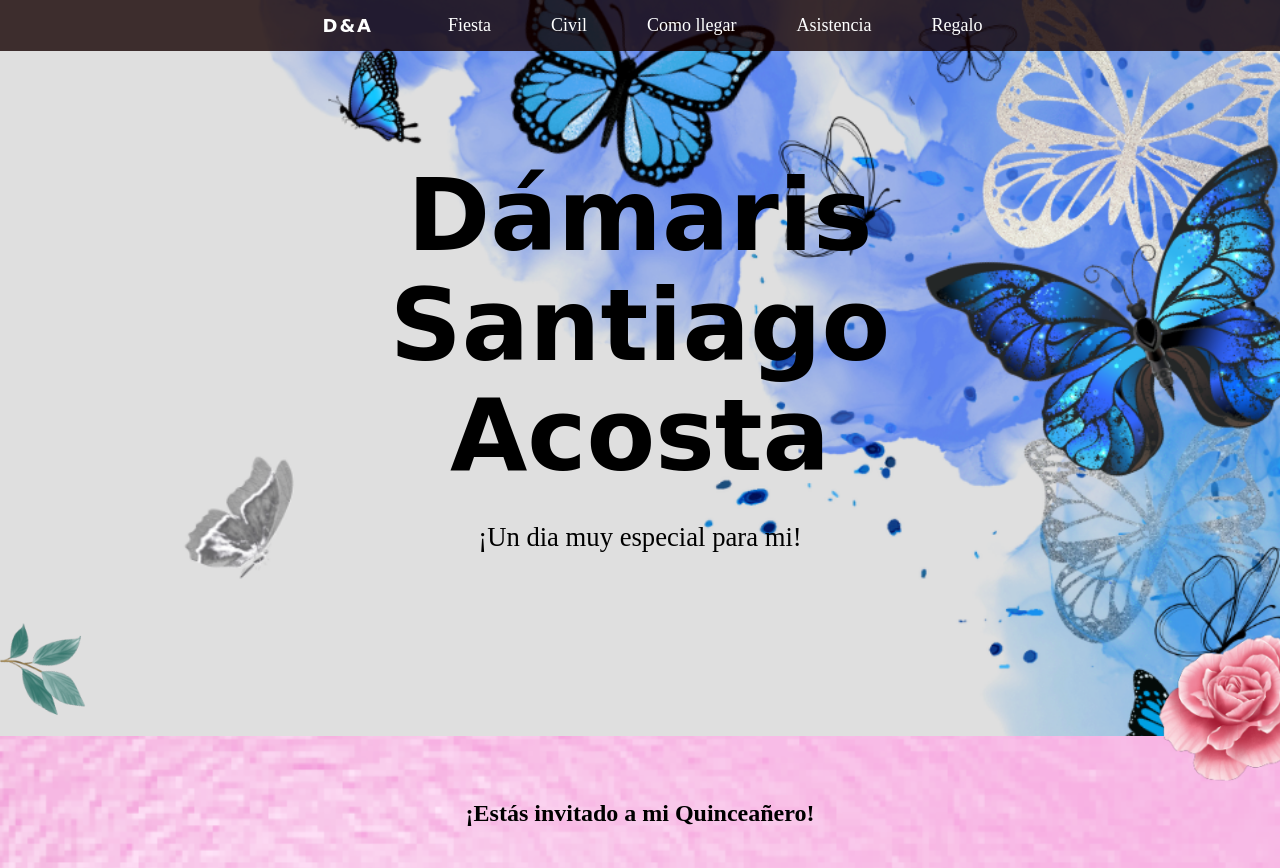
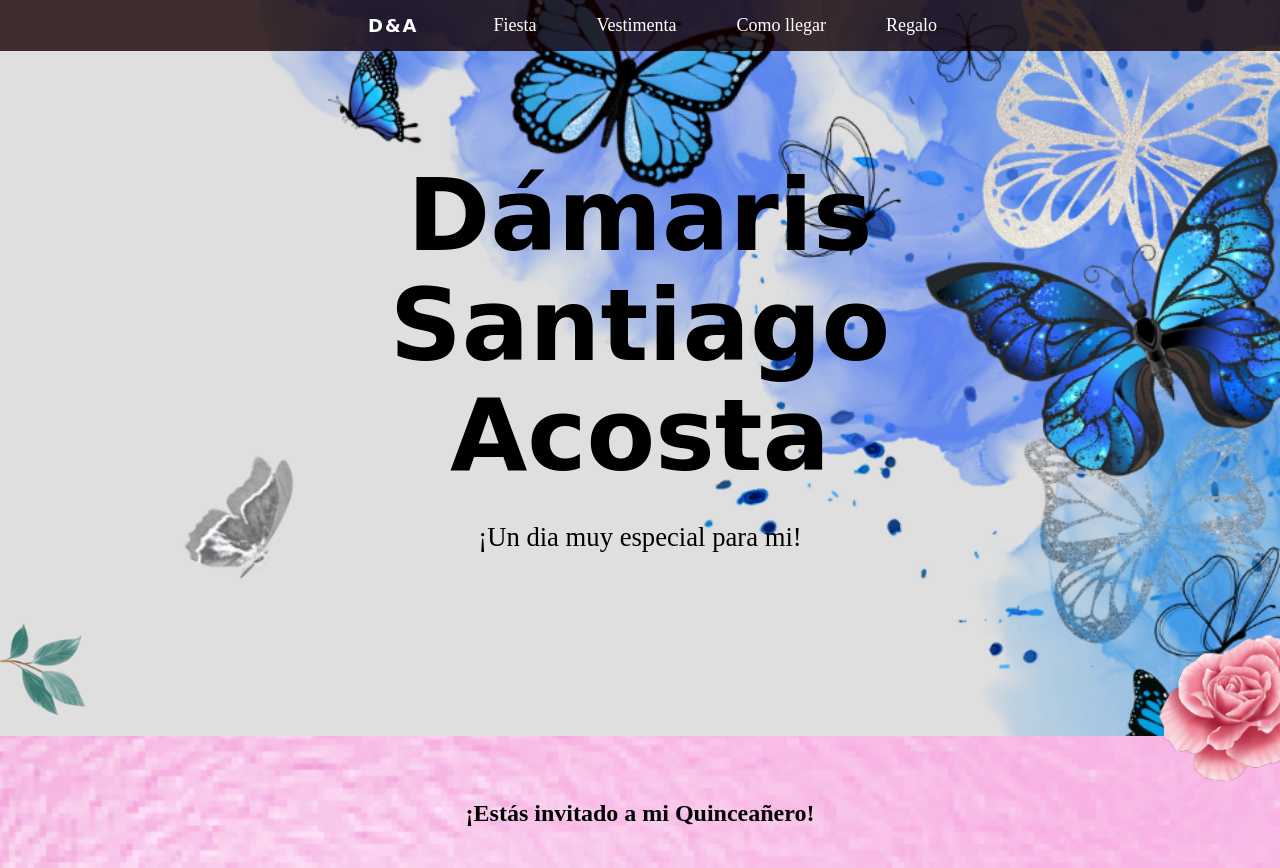
Before and after one commit to 75luis/invitacion, a plain HTML site: page index.html in a window 1280 px wide. Shown: the top 868 px of the page. Drawn offline with nearby package versions, Linux system fonts and the light colour scheme; a web font is replaced by a local one.

Commit message:
damaris 4

```diff
--- a/index.html
+++ b/index.html
@@ -19,10 +19,8 @@
         <ul>
             <li class="iniciales">D&A</li>
             <li><a href="#sectionfiesta">Fiesta</a></li>
-
-            <li><a href="#sectionCivil">Civil</a></li>
+            <li><a href="#sectionCivil">Vestimenta</a></li>
             <li><a href="#sectionMapa">Como llegar</a></li>
-            <li><a href="#sectionForm">Asistencia</a></li>
             <li><a href="#sectionRegalo">Regalo</a></li>
         </ul>
     </nav>
```
